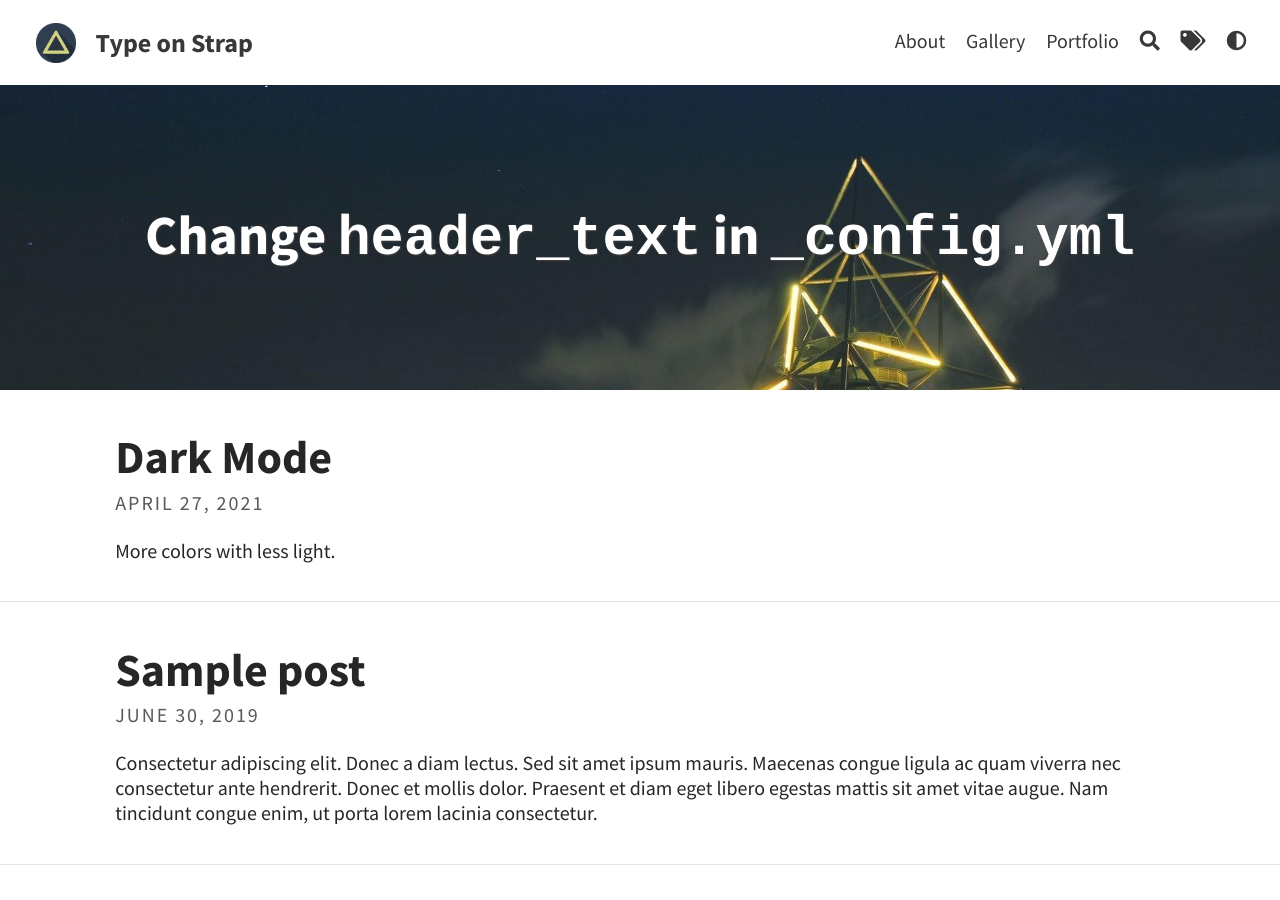
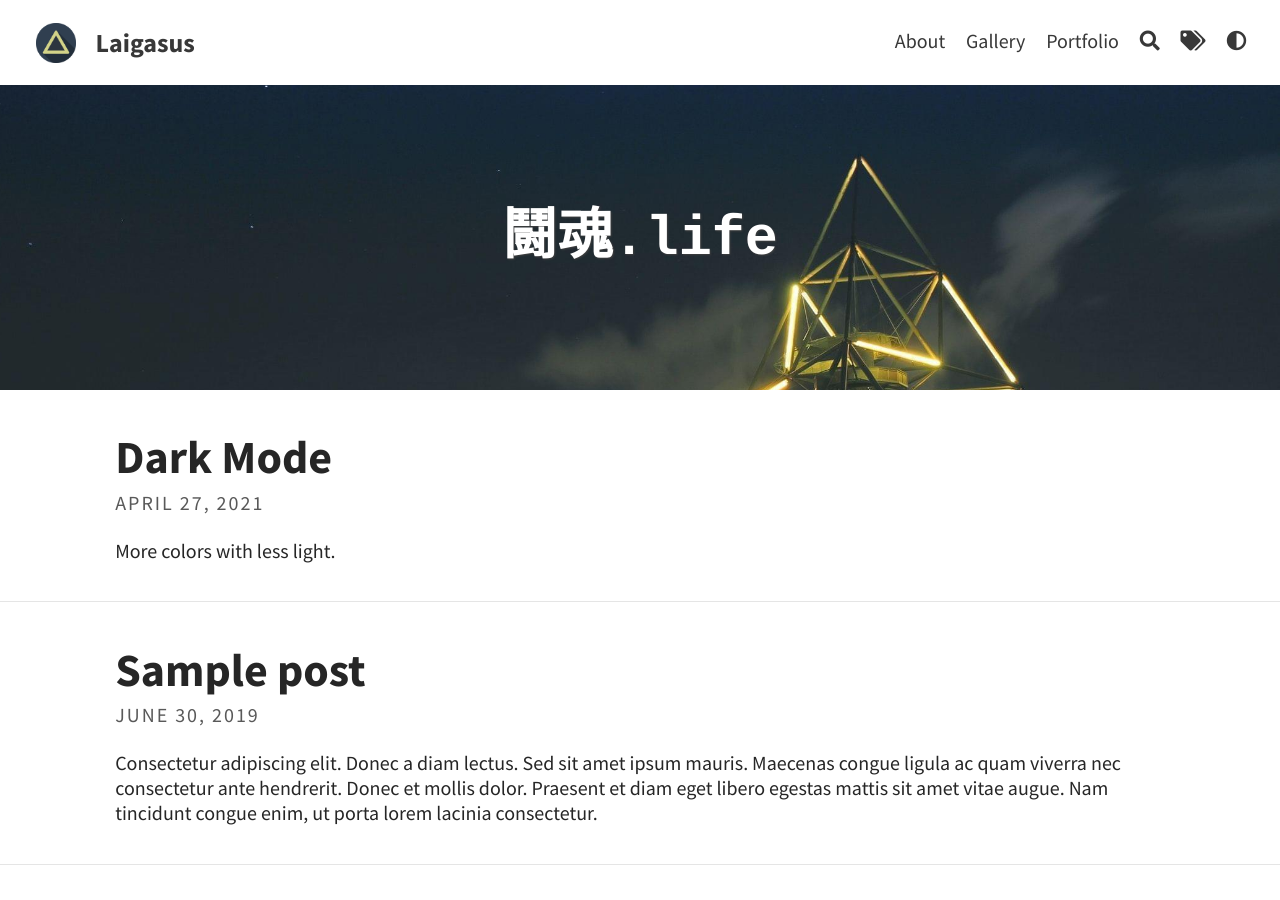
Before and after one commit to laigasus/laigasus.github.io, a Jekyll site: the page built from index.html, in a window 1280 px wide and 900 px high. Built offline with Jekyll 4.4.1, drawn with Linux system fonts in a browser that asks for light colours; the list of posts is cut into pages by our own code.

Commit message:
Update _config.yml

```diff
--- a/_config.yml
+++ b/_config.yml
@@ -3,13 +3,13 @@ baseurl: ""
 url: "https://laigasus.github.io"
 
 # THEME-SPECIFIC CONFIGURATION
-title: Type on Strap                                    # site's title
-description: "A website with blog posts and pages"      # used by search engines
+title: Laigasus                                    # site's title
+description: "Astelier"		# used by search engines
 avatar: assets/img/triangle.png                         # Empty for no avatar in navbar
 favicon: assets/favicon.ico                             # Icon displayed in the tab
 
 # Header and footer text
-header_text: Change <code>header_text</code> in <code>_config.yml</code>  # Change Blog header text
+header_text:  	鬪魂<code>.life</code>	# Change Blog header text
 header_feature_image: assets/img/pexels/triangular.jpeg
 footer_text: >
   Powered by <a href="https://jekyllrb.com/">Jekyll</a> with <a href="https://github.com/sylhare/Type-on-Strap">Type on Strap</a>
```
